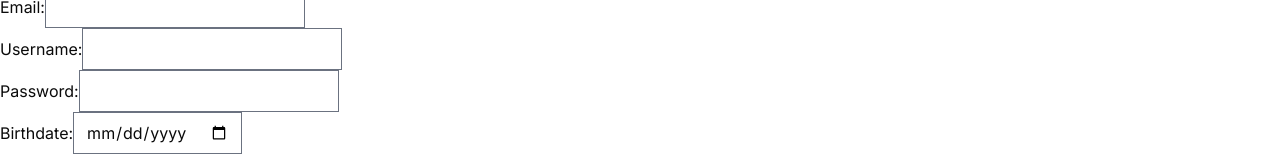
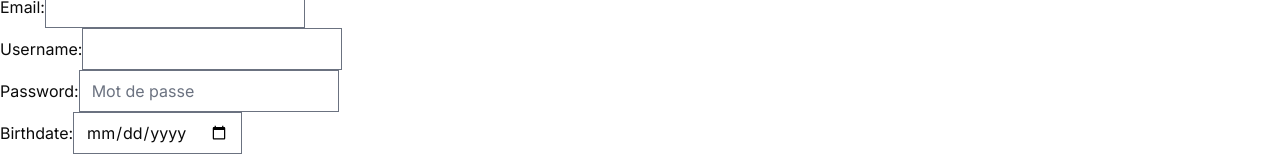
Before and after one commit to tomtomysteria/blog-frontend, a Next.js app: page /register in a window 1280 px wide. Shown: the part 448-606 px from the top of the page. Built offline with nearby package versions, Linux system fonts and the light colour scheme; no server answers.

Commit message:
feat(users): handle required value on password on creating user only

```diff
--- a/src/app/admin/users/create/page.tsx
+++ b/src/app/admin/users/create/page.tsx
@@ -21,7 +21,7 @@ const CreateUser: React.FC = () => {
   return (
     <div className="container mx-auto p-4">
       <h1 className="text-2xl font-bold mb-4">Create a New User</h1>
-      <UserForm onSubmit={onSubmit} isAdmin />
+      <UserForm onSubmit={onSubmit} isAdmin={true} isCreating={true} />
     </div>
   );
 };
--- a/src/app/admin/users/update/[id]/UpdateUserClient.tsx
+++ b/src/app/admin/users/update/[id]/UpdateUserClient.tsx
@@ -2,11 +2,11 @@
 
 import React from 'react';
 import { useRouter } from 'next/navigation';
-import { updateUser } from '@/services/resources/userService';
+import { updateUser, User } from '@/services/resources/userService';
 import UserForm from '@/components/UserForm';
 
 type UpdateUserClientProps = {
-  user: { id: string; username: string; email: string };
+  user: User;
 };
 
 const UpdateUserClient: React.FC<UpdateUserClientProps> = ({ user }) => {
@@ -22,7 +22,7 @@ const UpdateUserClient: React.FC<UpdateUserClientProps> = ({ user }) => {
     }
   };
 
-  return <UserForm initialData={user} onSubmit={onSubmit} />;
+  return <UserForm initialData={user} onSubmit={onSubmit} isAdmin={true} />;
 };
 
 export default UpdateUserClient;
--- a/src/components/UserForm.tsx
+++ b/src/components/UserForm.tsx
@@ -5,6 +5,7 @@ type UserFormProps = {
   onSubmit: SubmitHandler<FormValues>;
   initialData?: Partial<FormValues>;
   isAdmin?: boolean; // Flag to determine if roles should be selectable
+  isCreating?: boolean; // Flag to determine if it's a creation or an update
 };
 
 type FormValues = {
@@ -21,6 +22,7 @@ const UserForm: React.FC<UserFormProps> = ({
   onSubmit,
   initialData,
   isAdmin = false,
+  isCreating = false,
 }) => {
   const {
     register,
@@ -77,8 +79,9 @@ const UserForm: React.FC<UserFormProps> = ({
         <label>Password:</label>
         <input
           type="password"
+          placeholder="Mot de passe"
           {...register('password', {
-            required: 'Password is required',
+            required: isCreating ? 'Password is required' : false,
             minLength: {
               value: 8,
               message: 'Password must be at least 8 characters long',
```
